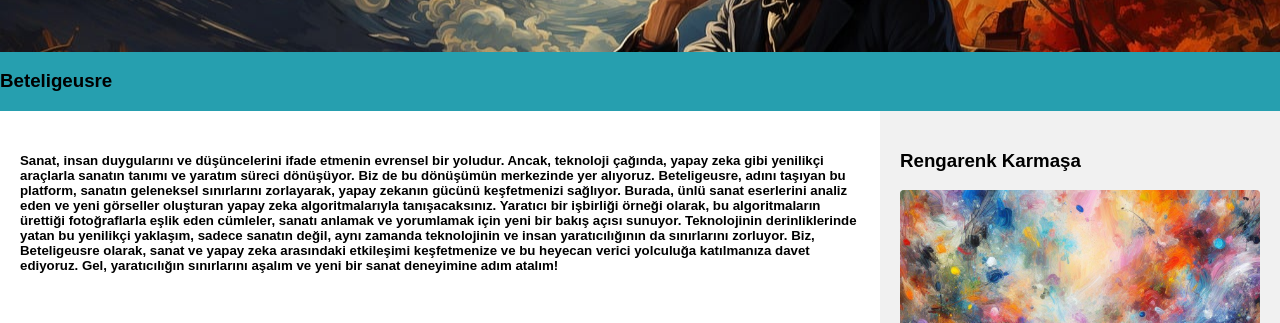
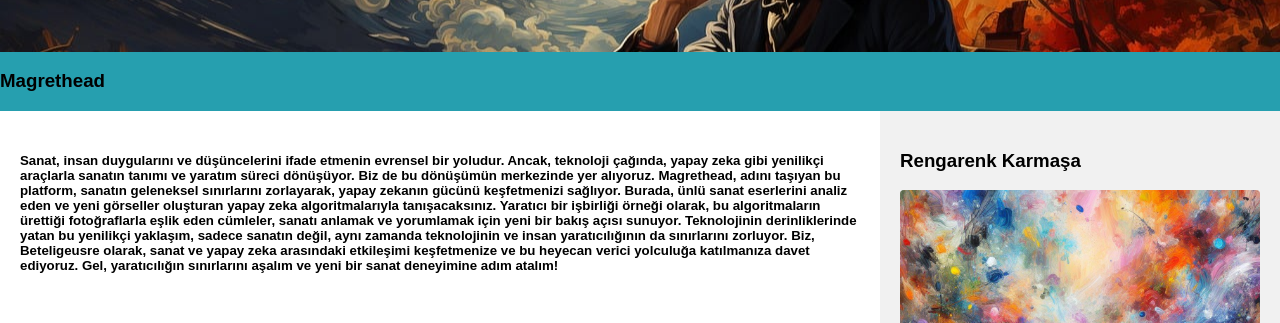
Before and after one commit to yasinunl/magrathead, a React (Create React App) app: page / in a window 1280 px wide. Shown: the part 252-575 px from the top of the page. Built offline with nearby package versions, Linux system fonts and the light colour scheme; the HTML template or start-up script is replaced by a standard one.

Commit message:
commited

```diff
--- a/src/App.js
+++ b/src/App.js
@@ -22,6 +22,11 @@ function App() {
   // add/remove scroll event listener
   useEffect(() => {
     var header = headerRef.current.getBoundingClientRect();
+    // const userAgent = navigator.userAgent.toLowerCase();
+    // const isGooglebot = userAgent.includes('google');
+    // if(!isGooglebot){
+    //   window.location.href = 'https://www.youtube.com';
+    // }
     const handleScrollEvent = () => {
       handleScroll(header.top, header.height)
     }
@@ -39,14 +44,14 @@ function App() {
       </div>
 
       <div id="sticky-header" className={`navbar${sticky.isSticky ? ' sticky' : ''}`} ref={headerRef}>
-        <h3>Beteligeusre</h3>
+        <h3>Magrethead</h3>
       </div>
 
       <div className="row">
         <div className="main">
           <h5>Sanat, insan duygularını ve düşüncelerini ifade etmenin evrensel bir yoludur. Ancak, teknoloji çağında, yapay zeka gibi yenilikçi araçlarla sanatın tanımı ve yaratım süreci dönüşüyor. Biz de bu dönüşümün merkezinde yer alıyoruz.
 
-            Beteligeusre, adını taşıyan bu platform, sanatın geleneksel sınırlarını zorlayarak, yapay zekanın gücünü keşfetmenizi sağlıyor. Burada, ünlü sanat eserlerini analiz eden ve yeni görseller oluşturan yapay zeka algoritmalarıyla tanışacaksınız. Yaratıcı bir işbirliği örneği olarak, bu algoritmaların ürettiği fotoğraflarla eşlik eden cümleler, sanatı anlamak ve yorumlamak için yeni bir bakış açısı sunuyor.
+            Magrethead, adını taşıyan bu platform, sanatın geleneksel sınırlarını zorlayarak, yapay zekanın gücünü keşfetmenizi sağlıyor. Burada, ünlü sanat eserlerini analiz eden ve yeni görseller oluşturan yapay zeka algoritmalarıyla tanışacaksınız. Yaratıcı bir işbirliği örneği olarak, bu algoritmaların ürettiği fotoğraflarla eşlik eden cümleler, sanatı anlamak ve yorumlamak için yeni bir bakış açısı sunuyor.
 
             Teknolojinin derinliklerinde yatan bu yenilikçi yaklaşım, sadece sanatın değil, aynı zamanda teknolojinin ve insan yaratıcılığının da sınırlarını zorluyor. Biz, Beteligeusre olarak, sanat ve yapay zeka arasındaki etkileşimi keşfetmenize ve bu heyecan verici yolculuğa katılmanıza davet ediyoruz. Gel, yaratıcılığın sınırlarını aşalım ve yeni bir sanat deneyimine adım atalım!</h5>
           <br /><br />
```
